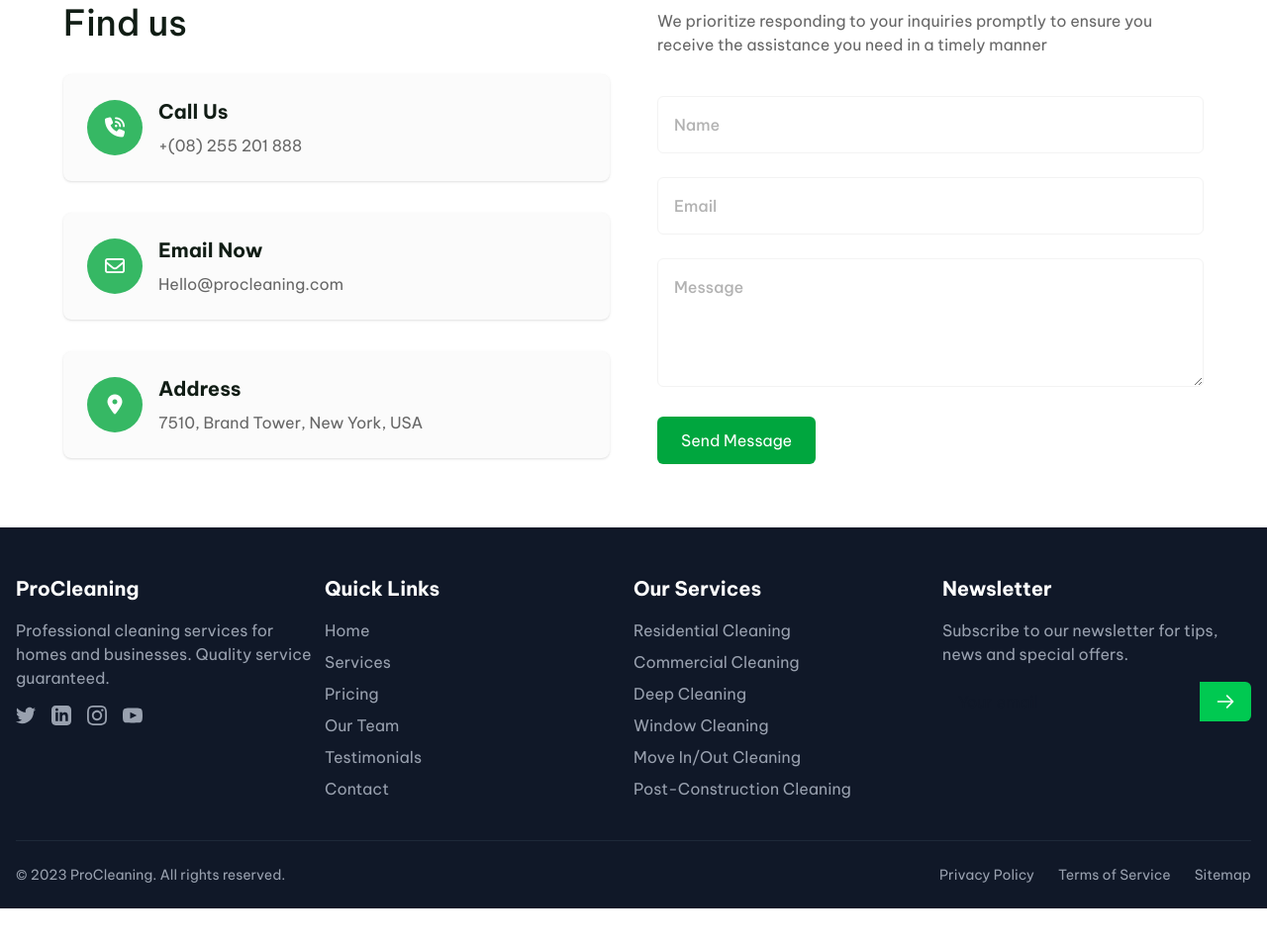
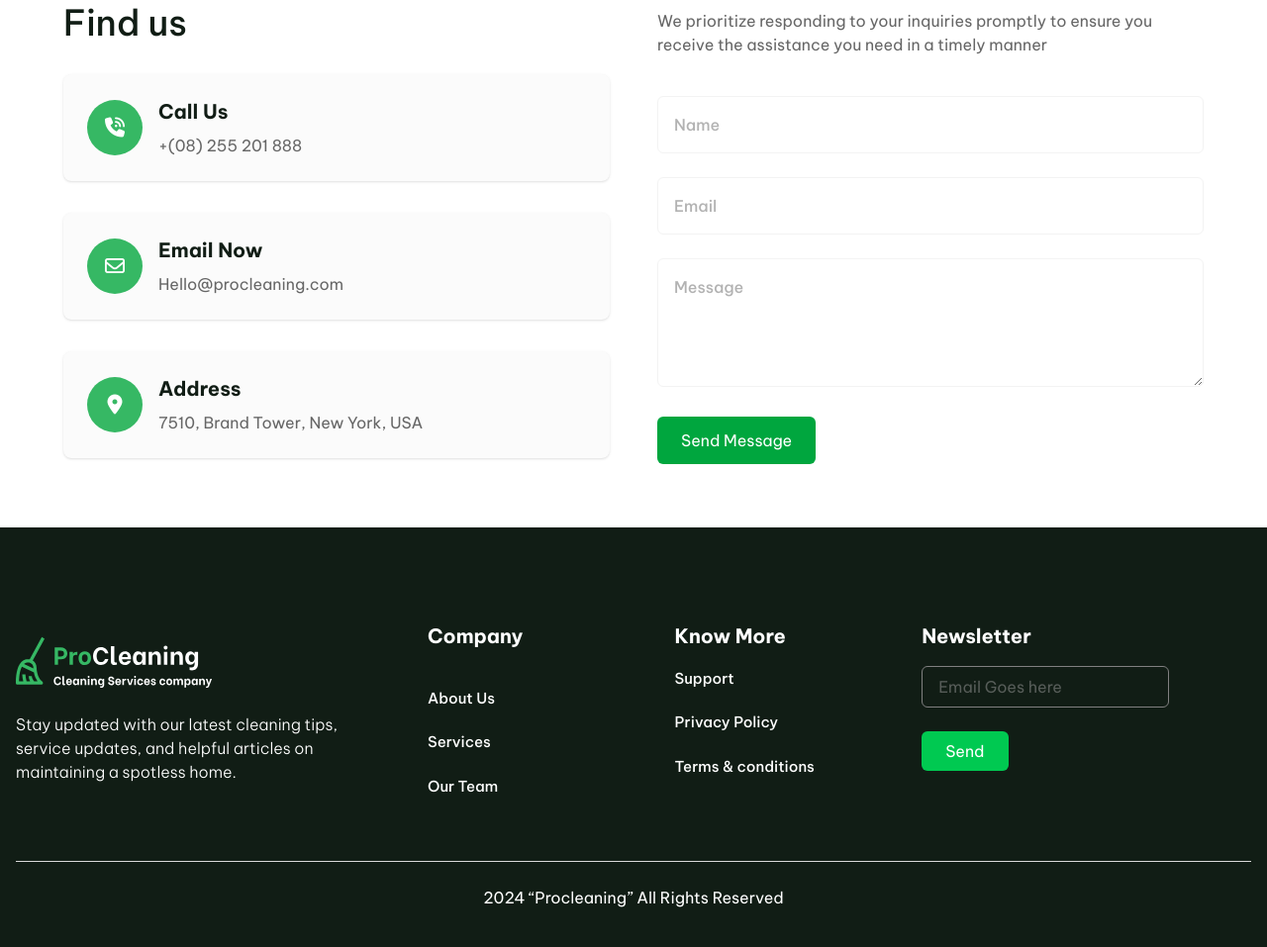
Before and after one commit to AhmedRaza2007/Cleaning-services-website-landing-page, a plain HTML site: page index1.html in a window 1280 px wide. Shown: the part 6821-7778 px from the top of the page at 99% size. Before the commit the page ends 7739 px from the top, so only its background shows below. Drawn offline with nearby package versions, Linux system fonts and the light colour scheme.

Commit message:
add footer

```diff
--- a/index1.html
+++ b/index1.html
@@ -394,7 +394,8 @@
             </div>
         </div>
     </section>
-    <section class="max-w-7xl mx-auto py-16 px-6 md:px-16 flex flex-col lg:flex-row items-center justify-between gap-10">
+    <section
+        class="max-w-7xl mx-auto py-16 px-6 md:px-16 flex flex-col lg:flex-row items-center justify-between gap-10">
 
         <div class="w-full lg:w-1/2 text-center lg:text-left mt-[120px] lg:mt-0">
             <h2 class="text-3xl md:text-[44px] font-extrabold leading-snug mb-4">
@@ -481,7 +482,9 @@
                     <p class="text-[#666666] text-lg font-light mt-4 flex-1">
                         Learn about our commitment to eco-friendly practices. We share the eco-conscious products...
                     </p>
-                    <button class="mt-6 px-4 py-4 font-medium hover:bg-[#36B864] lg:w-[353px] w-[250px] text-[#666666] hover:border-[#36B864] hover:border-2 border-t-2 border-[#D8D8D8] hover:text-white hover:rounded-md"><span class="border-b">Read More</span></button>
+                    <button
+                        class="mt-6 px-4 py-4 font-medium hover:bg-[#36B864] lg:w-[353px] w-[250px] text-[#666666] hover:border-[#36B864] hover:border-2 border-t-2 border-[#D8D8D8] hover:text-white hover:rounded-md"><span
+                            class="border-b">Read More</span></button>
                 </div>
             </div>
 
@@ -497,7 +500,9 @@
                         Get practical advice on maintaining cleanliness between our scheduled visits. These
                         easy-to-follow tips...
                     </p>
-                    <button class="mt-6 px-4 py-4 font-medium hover:bg-[#36B864] lg:w-[353px] w-[250px] text-[#666666] hover:border-[#36B864] hover:border-2 border-t-2 border-[#D8D8D8] hover:text-white hover:rounded-md"><span class="border-b">Read More</span></button>
+                    <button
+                        class="mt-6 px-4 py-4 font-medium hover:bg-[#36B864] lg:w-[353px] w-[250px] text-[#666666] hover:border-[#36B864] hover:border-2 border-t-2 border-[#D8D8D8] hover:text-white hover:rounded-md"><span
+                            class="border-b">Read More</span></button>
                 </div>
             </div>
 
@@ -513,7 +518,9 @@
                         Get practical advice on maintaining cleanliness between our scheduled visits. These
                         easy-to-follow tips...
                     </p>
-                    <button class="mt-6 px-4 py-4 font-medium hover:bg-[#36B864] lg:w-[353px] w-[250px] text-[#666666] hover:border-[#36B864] hover:border-2 border-t-2 border-[#D8D8D8] hover:text-white hover:rounded-md"><span class="border-b">Read More</span></button>
+                    <button
+                        class="mt-6 px-4 py-4 font-medium hover:bg-[#36B864] lg:w-[353px] w-[250px] text-[#666666] hover:border-[#36B864] hover:border-2 border-t-2 border-[#D8D8D8] hover:text-white hover:rounded-md"><span
+                            class="border-b">Read More</span></button>
                 </div>
             </div>
         </div>
@@ -689,7 +696,8 @@
                 <h2 class="text-2xl lg:text-4xl font-medium mb-8">Find us</h2>
 
                 <div class="flex items-center gap-4 bg-[#FBFBFB] rounded-lg p-6 shadow-sm mb-8 ">
-          <div class="bg-[#36B864] text-white w-14 h-14 flex items-center justify-center rounded-full text-xl">
+                    <div
+                        class="bg-[#36B864] text-white w-14 h-14 flex items-center justify-center rounded-full text-xl">
                         <i class="fa-solid fa-phone-volume"></i>
                     </div>
                     <div>
@@ -699,7 +707,8 @@
                 </div>
 
                 <div class="flex items-center gap-4 bg-[#FBFBFB] rounded-lg p-6 shadow-sm mb-8 ">
-          <div class="bg-[#36B864] text-white w-14 h-14 flex items-center justify-center rounded-full text-xl">
+                    <div
+                        class="bg-[#36B864] text-white w-14 h-14 flex items-center justify-center rounded-full text-xl">
                         <i class="fa-regular fa-envelope"></i>
                     </div>
                     <div>
@@ -709,7 +718,8 @@
                 </div>
 
                 <div class="flex items-center gap-4 bg-[#FBFBFB] rounded-lg p-6 shadow-sm">
-          <div class="bg-[#36B864] text-white w-14 h-14 flex items-center justify-center rounded-full text-xl">
+                    <div
+                        class="bg-[#36B864] text-white w-14 h-14 flex items-center justify-center rounded-full text-xl">
                         <i class="fa-solid fa-location-dot"></i>
                     </div>
                     <div>
@@ -723,109 +733,74 @@
                 <h4 class="font-medium">Contact info</h4>
                 <h2 class="text-4xl font-semibold mb-4 mt-2">Keep In Touch</h2>
                 <p class="text-[#666666] mb-10">
-          We prioritize responding to your inquiries promptly to ensure you receive the assistance you need in a timely manner
+                    We prioritize responding to your inquiries promptly to ensure you receive the assistance you need in
+                    a timely manner
                 </p>
 
                 <form class="space-y-6">
-          <input type="text" placeholder="Name" class="w-full border-[#F3F3F3] border rounded-md px-4 py-4 text-[#666666] font-medium focus:ring-2 focus:ring-green-600 outline-none">
-          <input type="email" placeholder="Email" class="w-full border-[#F3F3F3] border rounded-md px-4 py-4 text-[#666666] font-medium focus:ring-2 focus:ring-green-600 outline-none">
-          <textarea placeholder="Message" rows="4" class="w-full border-[#F3F3F3] border rounded-md px-4 py-4 text-[#666666] font-medium focus:ring-2 focus:ring-green-600 outline-none"></textarea>
-          <button type="submit" class="bg-green-600 text-white px-6 py-3 rounded-md hover:bg-green-700 transition">
+                    <input type="text" placeholder="Name"
+                        class="w-full border-[#F3F3F3] border rounded-md px-4 py-4 text-[#666666] font-medium focus:ring-2 focus:ring-green-600 outline-none">
+                    <input type="email" placeholder="Email"
+                        class="w-full border-[#F3F3F3] border rounded-md px-4 py-4 text-[#666666] font-medium focus:ring-2 focus:ring-green-600 outline-none">
+                    <textarea placeholder="Message" rows="4"
+                        class="w-full border-[#F3F3F3] border rounded-md px-4 py-4 text-[#666666] font-medium focus:ring-2 focus:ring-green-600 outline-none"></textarea>
+                    <button type="submit"
+                        class="bg-green-600 text-white px-6 py-3 rounded-md hover:bg-green-700 transition">
                         Send Message
                     </button>
                 </form>
             </div>
         </div>
     </section>
-    <footer class="bg-gray-900 text-white pt-12 pb-6">
+    <footer class="bg-[#111D15] text-white py-24">
         <div class="container mx-auto px-4">
             <div class="flex flex-wrap">
-                <div class="w-full md:w-1/4 mb-8 md:mb-0">
-                    <h3 class="text-xl font-bold mb-4">ProCleaning</h3>
-                    <p class="text-gray-400 mb-4">Professional cleaning services for homes and businesses. Quality
-                        service guaranteed.</p>
-                    <div class="flex space-x-4">
-                        <a href="#" class="text-gray-400 hover:text-white">
-                            <svg class="h-5 w-5" fill="currentColor" viewBox="0 0 24 24">
-                                <path
-                                    d="M24 4.557c-.883.392-1.832.656-2.828.775 1.017-.609 1.798-1.574 2.165-2.724-.951.564-2.005.974-3.127 1.195-.897-.957-2.178-1.555-3.594-1.555-3.179 0-5.515 2.966-4.797 6.045-4.091-.205-7.719-2.165-10.148-5.144-1.29 2.213-.669 5.108 1.523 6.574-.806-.026-1.566-.247-2.229-.616-.054 2.281 1.581 4.415 3.949 4.89-.693.188-1.452.232-2.224.084.626 1.956 2.444 3.379 4.6 3.419-2.07 1.623-4.678 2.348-7.29 2.04 2.179 1.397 4.768 2.212 7.548 2.212 9.142 0 14.307-7.721 13.995-14.646.962-.695 1.797-1.562 2.457-2.549z">
-                                </path>
-                            </svg>
-                        </a>
-                        <a href="#" class="text-gray-400 hover:text-white">
-                            <svg class="h-5 w-5" fill="currentColor" viewBox="0 0 24 24">
-                                <path
-                                    d="M19 0h-14c-2.761 0-5 2.239-5 5v14c0 2.761 2.239 5 5 5h14c2.762 0 5-2.239 5-5v-14c0-2.761-2.238-5-5-5zm-11 19h-3v-11h3v11zm-1.5-12.268c-.966 0-1.75-.79-1.75-1.764s.784-1.764 1.75-1.764 1.75.79 1.75 1.764-.783 1.764-1.75 1.764zm13.5 12.268h-3v-5.604c0-3.368-4-3.113-4 0v5.604h-3v-11h3v1.765c1.396-2.586 7-2.777 7 2.476v6.759z">
-                                </path>
-                            </svg>
-                        </a>
-                        <a href="#" class="text-gray-400 hover:text-white">
-                            <svg class="h-5 w-5" fill="currentColor" viewBox="0 0 24 24">
-                                <path
-                                    d="M12 2.163c3.204 0 3.584.012 4.85.07 3.252.148 4.771 1.691 4.919 4.919.058 1.265.069 1.645.069 4.849 0 3.205-.012 3.584-.069 4.849-.149 3.225-1.664 4.771-4.919 4.919-1.266.058-1.644.07-4.85.07-3.204 0-3.584-.012-4.849-.07-3.26-.149-4.771-1.699-4.919-4.92-.058-1.265-.07-1.644-.07-4.849 0-3.204.013-3.583.07-4.849.149-3.227 1.664-4.771 4.919-4.919 1.266-.057 1.645-.069 4.849-.069zm0-2.163c-3.259 0-3.667.014-4.947.072-4.358.2-6.78 2.618-6.98 6.98-.059 1.281-.073 1.689-.073 4.948 0 3.259.014 3.668.072 4.948.2 4.358 2.618 6.78 6.98 6.98 1.281.058 1.689.072 4.948.072 3.259 0 3.668-.014 4.948-.072 4.354-.2 6.782-2.618 6.979-6.98.059-1.28.073-1.689.073-4.948 0-3.259-.014-3.667-.072-4.947-.196-4.354-2.617-6.78-6.979-6.98-1.281-.059-1.69-.073-4.949-.073zm0 5.838c-3.403 0-6.162 2.759-6.162 6.162s2.759 6.163 6.162 6.163 6.162-2.759 6.162-6.163c0-3.403-2.759-6.162-6.162-6.162zm0 10.162c-2.209 0-4-1.79-4-4 0-2.209 1.791-4 4-4s4 1.791 4 4c0 2.21-1.791 4-4 4zm6.406-11.845c-.796 0-1.441.645-1.441 1.44s.645 1.44 1.441 1.44c.795 0 1.439-.645 1.439-1.44s-.644-1.44-1.439-1.44z">
-                                </path>
-                            </svg>
-                        </a>
-                        <a href="#" class="text-gray-400 hover:text-white">
-                            <svg class="h-5 w-5" fill="currentColor" viewBox="0 0 24 24">
-                                <path
-                                    d="M19.615 3.184c-3.604-.246-11.631-.245-15.23 0-3.897.266-4.356 2.62-4.385 8.816.029 6.185.484 8.549 4.385 8.816 3.6.245 11.626.246 15.23 0 3.897-.266 4.356-2.62 4.385-8.816-.029-6.185-.484-8.549-4.385-8.816zm-10.615 12.816v-8l8 3.993-8 4.007z">
-                                </path>
-                            </svg>
-                        </a>
+                <div class="w-full md:w-1/3 mb-8 md:mb-0 pt-3">
+                    <h3 class="mb-6"><img src="./img/footer-logo.svg" alt=""></h3>
+                    <p class="text-[#FFFFFF] font-light lg:w-[326px]">Stay updated with our latest cleaning tips,
+                        service updates, and helpful articles on maintaining a spotless home.</p>
+                </div>
+
+                <div class="w-full md:w-1/5 mb-8 md:mb-0">
+                    <h3 class="text-xl font-bold mb-9">Company</h3>
+                    <ul class="space-y-5">
+                        <li><a href="#" class="text-white text-[15px] font-medium hover:text-[#36B864]">About Us</a>
+                        </li>
+                        <li><a href="#services"
+                                class="text-white text-[15px] font-medium hover:text-[#36B864]">Services</a></li>
+                        <li><a href="#team" class="text-white text-[15px] font-medium hover:text-[#36B864]">Our Team</a>
+                        </li>
+                    </ul>
+                </div>
+
+                <div class="w-full md:w-1/5 mb-8 md:mb-0">
+                    <h3 class="text-xl font-bold mb-4">Know More</h3>
+                    <ul class="space-y-5">
+                        <li><a href="#" class="text-white text-[15px] font-medium hover:text-[#36B864]">Support</a></li>
+                        <li><a href="#" class="text-white text-[15px] font-medium hover:text-[#36B864]">Privacy
+                                Policy</a></li>
+                        <li><a href="#" class="text-white text-[15px] font-medium hover:text-[#36B864]">Terms &
+                                conditions</a></li>
+                    </ul>
+                </div>
+
+                <div class="w-full md:w-1/5">
+                    <h3 class="text-xl font-bold mb-4">Newsletter</h3>
+                    <form>
+                        <div class="flex text-white mb-6">
+                            <input type="email" placeholder="Email Goes here"
+                                class="px-4 py-2 w-full text-[#9E9E9E] border border-[#808080] rounded-md focus:outline-none">
+                        </div>
+                    </form>
+                    <button type="submit" class="bg-green-500 hover:bg-green-600 px-6 py-2 rounded-md">
+                        Send
+                    </button>
                 </div>
             </div>
 
-                <div class="w-full md:w-1/4 mb-8 md:mb-0">
-                    <h3 class="text-xl font-bold mb-4">Quick Links</h3>
-                    <ul class="space-y-2">
-                        <li><a href="#" class="text-gray-400 hover:text-white">Home</a></li>
-                        <li><a href="#services" class="text-gray-400 hover:text-white">Services</a></li>
-                        <li><a href="#pricing" class="text-gray-400 hover:text-white">Pricing</a></li>
-                        <li><a href="#team" class="text-gray-400 hover:text-white">Our Team</a></li>
-                        <li><a href="#testimonials" class="text-gray-400 hover:text-white">Testimonials</a></li>
-                        <li><a href="#contact" class="text-gray-400 hover:text-white">Contact</a></li>
-                    </ul>
-                </div>
-
-                <div class="w-full md:w-1/4 mb-8 md:mb-0">
-                    <h3 class="text-xl font-bold mb-4">Our Services</h3>
-                    <ul class="space-y-2">
-                        <li><a href="#" class="text-gray-400 hover:text-white">Residential Cleaning</a></li>
-                        <li><a href="#" class="text-gray-400 hover:text-white">Commercial Cleaning</a></li>
-                        <li><a href="#" class="text-gray-400 hover:text-white">Deep Cleaning</a></li>
-                        <li><a href="#" class="text-gray-400 hover:text-white">Window Cleaning</a></li>
-                        <li><a href="#" class="text-gray-400 hover:text-white">Move In/Out Cleaning</a></li>
-                        <li><a href="#" class="text-gray-400 hover:text-white">Post-Construction Cleaning</a></li>
-                    </ul>
-                </div>
-
-                <div class="w-full md:w-1/4">
-                    <h3 class="text-xl font-bold mb-4">Newsletter</h3>
-                    <p class="text-gray-400 mb-4">Subscribe to our newsletter for tips, news and special offers.</p>
-                    <form>
-                        <div class="flex">
-                            <input type="email" placeholder="Your email"
-                                class="px-4 py-2 w-full rounded-l-md focus:outline-none text-gray-900">
-                            <button type="submit" class="bg-green-500 hover:bg-green-600 px-4 py-2 rounded-r-md">
-                                <svg class="h-5 w-5" fill="none" stroke="currentColor" viewBox="0 0 24 24">
-                                    <path stroke-linecap="round" stroke-linejoin="round" stroke-width="2"
-                                        d="M14 5l7 7m0 0l-7 7m7-7H3"></path>
-                                </svg>
-                            </button>
-                        </div>
-                    </form>
-                </div>
-            </div>
-
-            <div class="border-t border-gray-800 mt-10 pt-6">
-                <div class="flex flex-col md:flex-row justify-between items-center">
-                    <p class="text-gray-400 text-sm mb-4 md:mb-0">&copy; 2023 ProCleaning. All rights reserved.</p>
-                    <div class="flex space-x-6">
-                        <a href="#" class="text-gray-400 hover:text-white text-sm">Privacy Policy</a>
-                        <a href="#" class="text-gray-400 hover:text-white text-sm">Terms of Service</a>
-                        <a href="#" class="text-gray-400 hover:text-white text-sm">Sitemap</a>
-                    </div>
+            <div class="border-t-1 border-[#D9D9D9] mt-16 pt-6">
+                <div class="flex flex-col md:flex-row justify-center items-center">
+                    <p class="text-white text-base mb-4 md:mb-0">2024 “Procleaning” All Rights Reserved</p>
                 </div>
             </div>
         </div>
```
Also changed, not shown: img/footer-logo.svg (added). Lines whose indentation alone changed are shown as unchanged.
